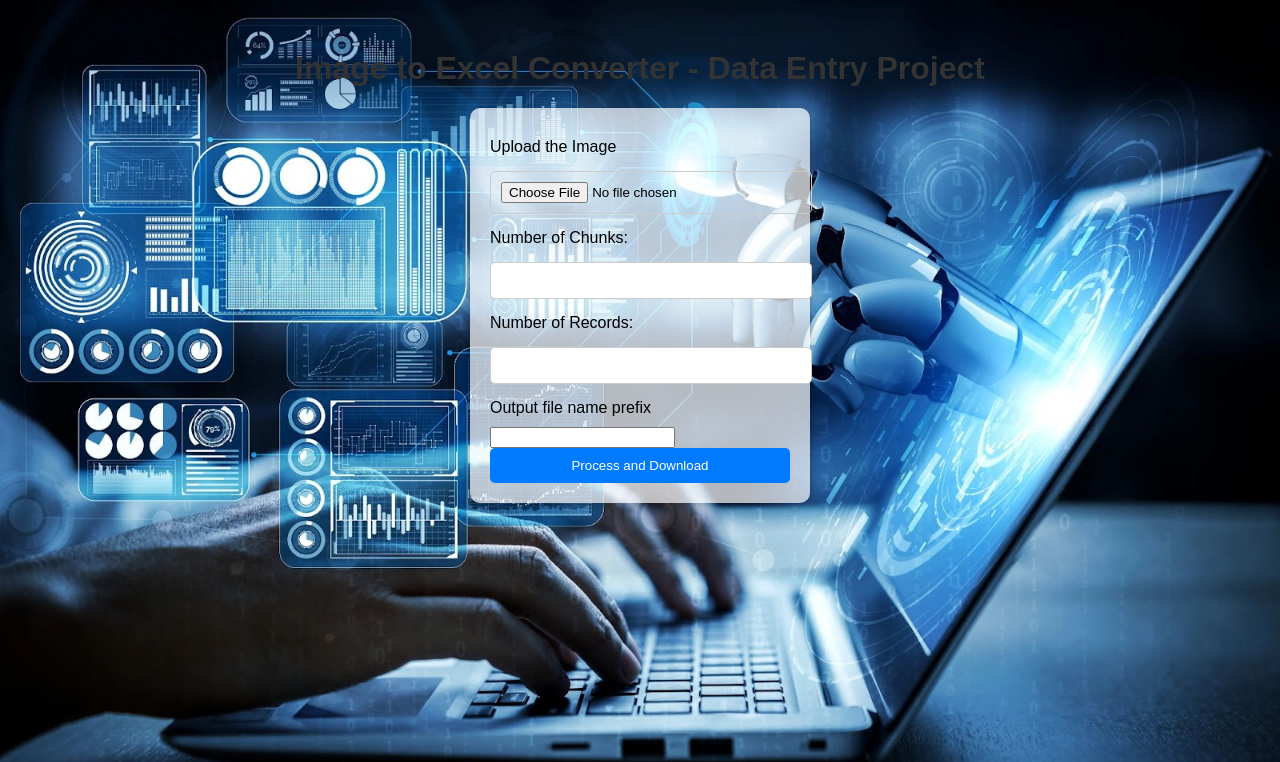
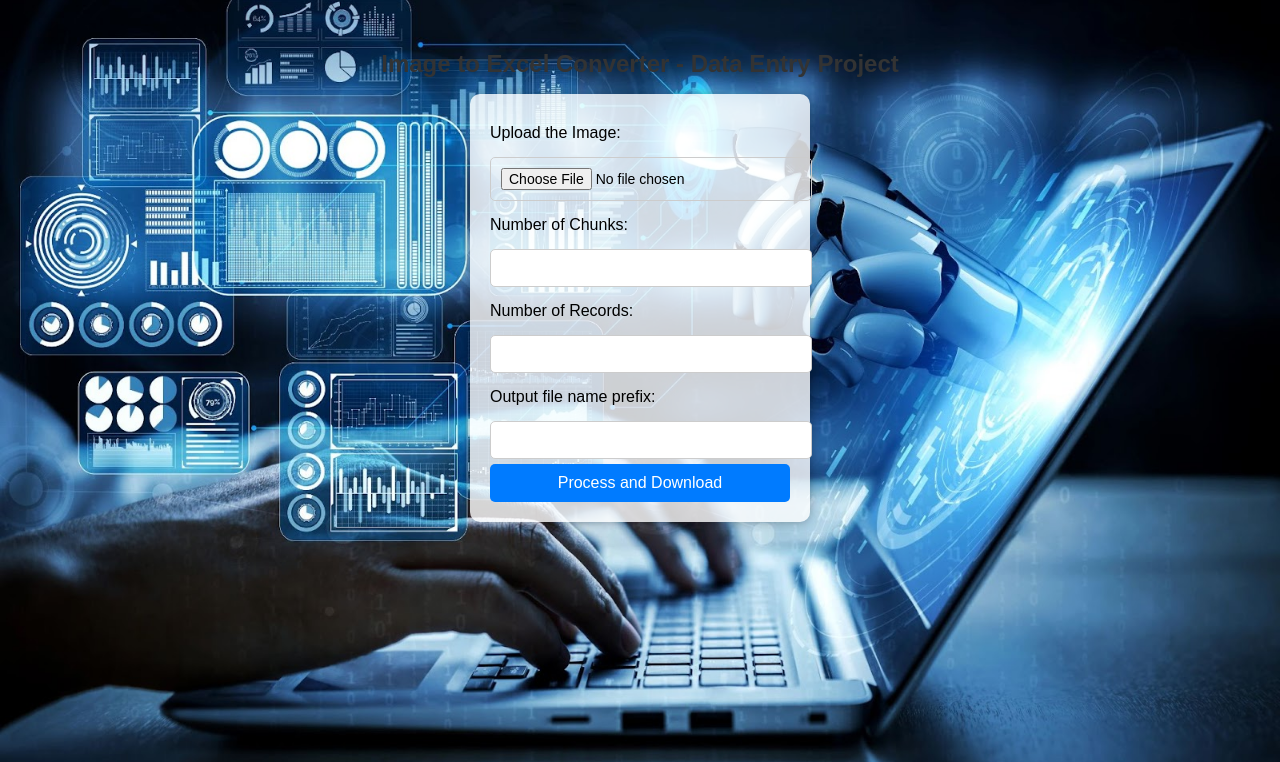
Before and after one commit to teja275/vfly_dataentry, a Flask app: page / in a window 1280 px wide. Shown: the top 762 px of the page. Run offline with Flask 3, Linux system fonts and the light colour scheme.

Commit message:
Made some changes to the HTML template

```diff
--- a/templates/upload_form.html
+++ b/templates/upload_form.html
@@ -5,23 +5,25 @@
     <title>Image to Excel Converter - Data Entry Project</title>
     <style>
         body {
-            background-image: url('data_entry.jpeg');
+            background: url('data_entry.jpeg') no-repeat center center fixed;
             background-size: cover;
-            background-repeat: no-repeat;
             font-family: Arial, sans-serif;
+            margin: 0;
+            padding: 0;
         }
 
         h1 {
             text-align: center;
-            color: #333; /* Change this to your desired text color */
+            color: #333;
             margin-top: 50px;
+            font-size: 24px;
         }
 
         form {
             width: 300px;
             margin: 0 auto;
             padding: 20px;
-            background: rgba(255, 255, 255, 0.7); /* Adjust opacity as needed */
+            background: rgba(255, 255, 255, 0.8);
             border-radius: 10px;
             box-shadow: 0 0 10px rgba(0, 0, 0, 0.3);
         }
@@ -29,24 +31,27 @@
         label {
             display: block;
             margin: 10px 0;
+            font-size: 16px;
         }
 
-        input[type="file"], input[type="number"] {
+        input[type="file"], input[type="number"], input[type="text"] {
             width: 100%;
             padding: 10px;
             margin: 5px 0;
             border: 1px solid #ccc;
             border-radius: 5px;
+            font-size: 14px;
         }
 
         input[type="submit"] {
             width: 100%;
             padding: 10px;
-            background: #007bff; /* Button background color */
-            color: #fff; /* Button text color */
+            background: #007bff;
+            color: #fff;
             border: none;
             border-radius: 5px;
             cursor: pointer;
+            font-size: 16px;
         }
     </style>
 </head>
@@ -54,7 +59,7 @@
     <h1>Image to Excel Converter - Data Entry Project</h1>
 
     <form method="POST" action="/" enctype="multipart/form-data">
-        <label for="image">Upload the Image</label>
+        <label for="image">Upload the Image:</label>
         <input type="file" name="image" id="image" required>
 
         <label for="num_chunks">Number of Chunks:</label>
@@ -63,9 +68,8 @@
         <label for="num_records">Number of Records:</label>
         <input type="number" name="num_records" id="num_records" required>
 
-        <label for="file_prefix">Output file name prefix</label>
+        <label for="file_prefix">Output file name prefix:</label>
         <input type="text" name="file_prefix" id="file_prefix" required>
-
 
         <input type="submit" value="Process and Download">
     </form>
```
